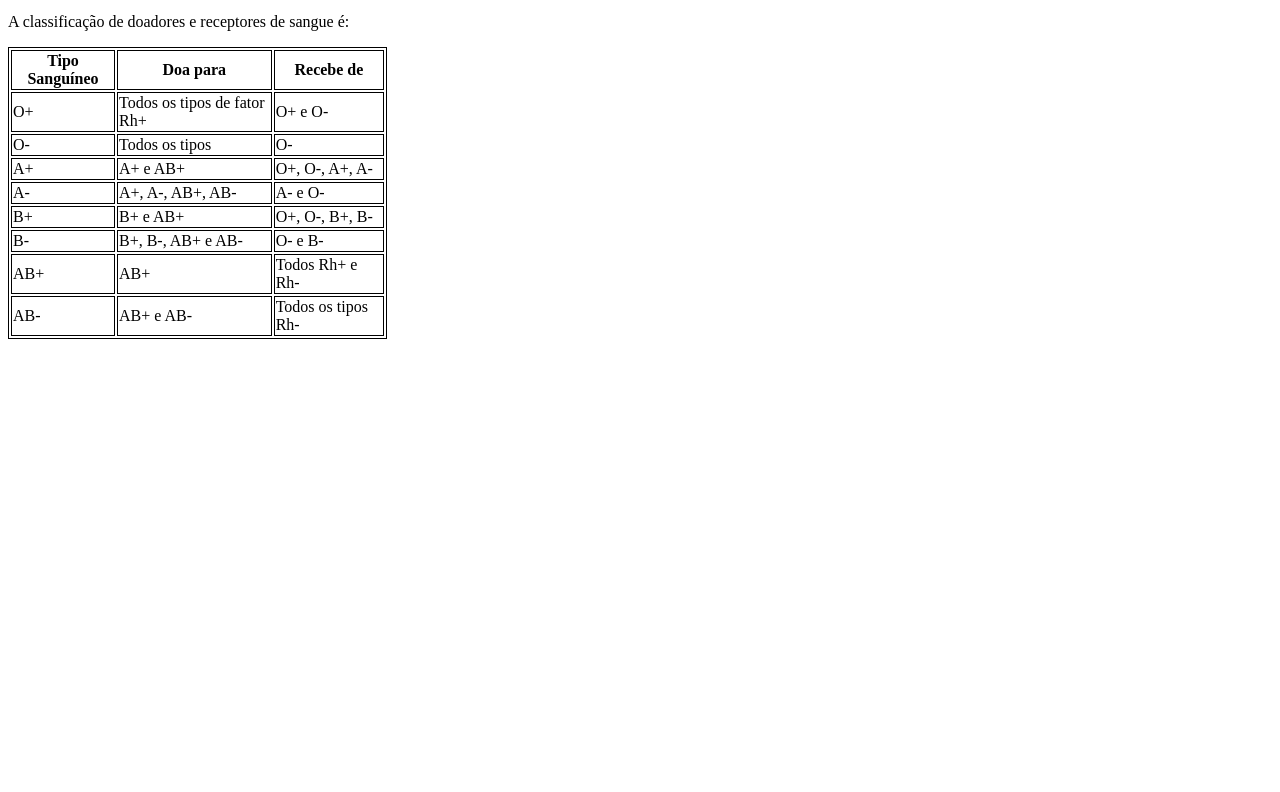
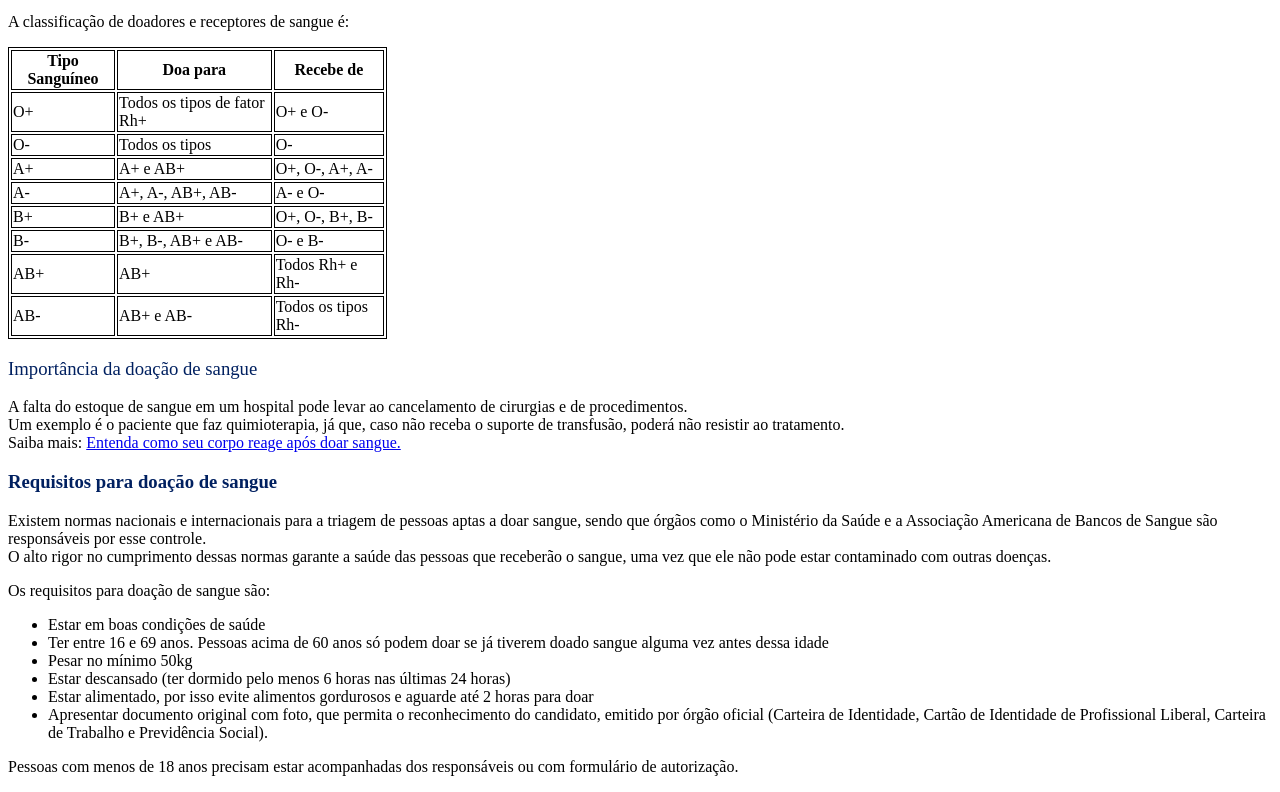
Before and after one commit to guim4s/la-salle-ads, a plain HTML site: page index.html in a window 1280 px wide. Shown: the part 158-950 px from the top of the page. Before the commit the page ends 800 px from the top, so only its background shows below. Drawn offline with Linux system fonts and the light colour scheme.

Commit message:
Concluído esqueleto do site
Falta ainda estilizar para concluir a tarefa.

```diff
--- a/index.html
+++ b/index.html
@@ -5,21 +5,35 @@
     <meta http-equiv="X-UA-Compatible" content="IE=edge" />
     <meta name="viewport" content="width=device-width, initial-scale=1.0" />
     <title>Hemocentro</title>
-    <link rel="shortcut icon" href="./blood-drop.png" type="image/x-icon">
+    <link rel="shortcut icon" href="./blood-drop.png" type="image/x-icon" />
     <style>
+      header {
+        display: flex;
+      }
+
       img {
         width: 10%;
         height: 10%;
         border-radius: 20px;
       }
 
-      table, th, td {
+      h1 {
+        color: #ad1216;
+      }
+
+      table,
+      th,
+      td {
         border: 1px solid black;
       }
 
-      header {
-        display: flex;
-        align-items: left;
+      .sub-title {
+        font-size: 1.17em;
+        color: #002060;
+      }
+
+      h3 {
+        color: #002060;
       }
     </style>
   </head>
@@ -34,13 +48,11 @@
 
     <main>
       <p>
-        Doar sangue é um processo fácil, rápido, seguro e solidário. A doação de
-        sangue ocorre quando uma pessoa voluntariamente vai a um centro
-        especializado e disponibiliza seu sangue para ser usado em transfusões
-        ou outras situações clínicas.
+        Doar sangue é um processo fácil, rápido, seguro e solidário.
+        A doação de sangue ocorre quando uma pessoa voluntariamente vai a um centro especializado e disponibiliza seu sangue para ser usado em transfusões ou outras situações clínicas.
       </p>
       <p>A classificação de doadores e receptores de sangue é:</p>
-      <table style="width: 30%;">
+      <table style="width: 30%">
         <tr>
           <th>Tipo Sanguíneo</th>
           <th>Doa para</th>
@@ -93,6 +105,31 @@
           <td>Todos os tipos Rh-</td>
         </tr>
       </table>
+
+      <p class="sub-title">Importância da doação de sangue</p>
+      <p>
+        A falta do estoque de sangue em um hospital pode levar ao cancelamento de cirurgias e de procedimentos.
+        <br/>
+        Um exemplo é o paciente que faz quimioterapia, já que, caso não receba o suporte de transfusão, poderá não resistir ao tratamento.
+        <br/>
+        Saiba mais:
+        <a href="https://www.minhavida.com.br/materias/materia-8522" target="_blank" rel="noopener noreferrer">Entenda como seu corpo reage após doar sangue.</a>
+      </p>
+
+      <h3>Requisitos para doação de sangue</h3>
+      <p>Existem normas nacionais e internacionais para a triagem de pessoas aptas a doar sangue, sendo que órgãos como o Ministério da Saúde e a Associação Americana de Bancos de Sangue são responsáveis por esse controle.
+        <br/>
+      O alto rigor no cumprimento dessas normas garante a saúde das pessoas que receberão o sangue, uma vez que ele não pode estar contaminado com outras doenças.</p>
+      <p>Os requisitos para doação de sangue são:</p>
+      <ul>
+        <li>Estar em boas condições de saúde</li>
+        <li>Ter entre 16 e 69 anos. Pessoas acima de 60 anos só podem doar se já tiverem doado sangue alguma vez antes dessa idade</li>
+        <li>Pesar no mínimo 50kg</li>
+        <li>Estar descansado (ter dormido pelo menos 6 horas nas últimas 24 horas)</li>
+        <li>Estar alimentado, por isso evite alimentos gordurosos e aguarde até 2 horas para doar</li>
+        <li>Apresentar documento original com foto, que permita o reconhecimento do candidato, emitido por órgão oficial (Carteira de Identidade, Cartão de Identidade de Profissional Liberal, Carteira de Trabalho e Previdência Social).</li>
+      </ul>
+      <p>Pessoas com menos de 18 anos precisam estar acompanhadas dos responsáveis ou com formulário de autorização.</p>
     </main>
   </body>
 </html>
```
